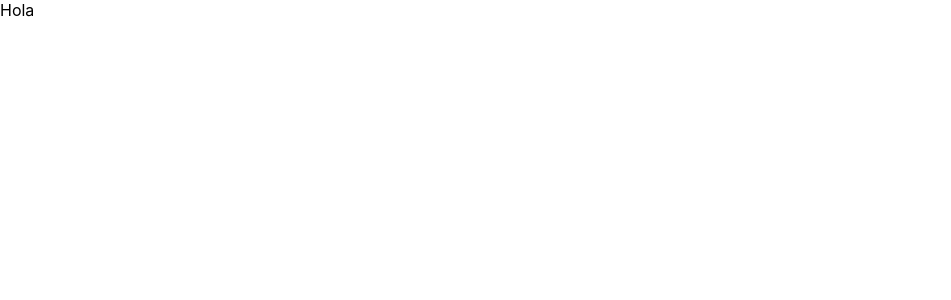
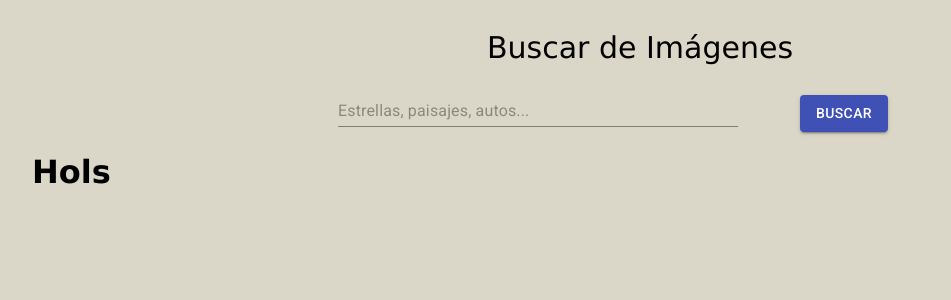
Before and after one commit to gabrielaflores09/react-pixabay, a React (Create React App) app: page / in a window 1280 px wide. Shown: the top 300 px of the page, without its empty margins (0-951 px from the left). Built offline with nearby package versions, Linux system fonts and the light colour scheme.

Commit message:
header-MUI

```diff
--- a/src/App.jsx
+++ b/src/App.jsx
@@ -1,12 +1,13 @@
 import React,{Fragment} from 'react';
 import Header from './components/Header';
+import Body from './components/Body';
 import './App.css';
 
 function App() {
   return (
     <Fragment>
       <Header/>
-
+      <Body/>
     </Fragment>
   );
 }
--- /dev/null
+++ b/src/components/Body.jsx
@@ -0,0 +1,13 @@
+import React from 'react';
+import {Container} from '@material-ui/core';
+
+const Body = () => {
+    return (
+        <Container>
+                    <h1>Hols</h1>
+        </Container>
+
+     );
+}
+
+export default Body;
--- a/src/components/Header.jsx
+++ b/src/components/Header.jsx
@@ -1,10 +1,34 @@
 import React from 'react';
+import { Container,TextField, Button, Grid} from "@material-ui/core";
+import { makeStyles } from '@material-ui/core/styles';
+
+const useStyles = makeStyles((theme) => ({
+    root: {
+      '& > *': {
+        margin: theme.spacing(1),
+      },
+    },
+  }));
 
 const Header = () => {
+    const classes = useStyles();
+
     return (
-        <div>
-            Hola
-        </div>
+        <Container>
+            <div className="formulario" >
+                <p>Buscar de Imágenes</p>
+                <Grid container spacing={1}>
+                    <Grid container item sm={3}/>
+                    <Grid item xs={12} sm={4}>
+                        <TextField  fullWidth id="standard-basic" placeholder="Estrellas, paisajes, autos..."/>
+                    </Grid >
+
+                    <Grid item xs={12} sm={2}>
+                        <Button variant="contained" color="primary">Buscar</Button>
+                    </Grid>
+                </Grid>
+            </div>
+        </Container>
      );
 }
 
--- a/src/index.css
+++ b/src/index.css
@@ -1,13 +1,12 @@
-body {
-  margin: 0;
-  font-family: -apple-system, BlinkMacSystemFont, 'Segoe UI', 'Roboto', 'Oxygen',
-    'Ubuntu', 'Cantarell', 'Fira Sans', 'Droid Sans', 'Helvetica Neue',
-    sans-serif;
-  -webkit-font-smoothing: antialiased;
-  -moz-osx-font-smoothing: grayscale;
+.formulario{
+  text-align: center;
+
+}
+body{
+  background-color: #DBD7C8;
+  font-family: 'Lucida Sans', 'Lucida Sans Regular', 'Lucida Grande', 'Lucida Sans Unicode', Geneva, Verdana, sans-serif;
 }
 
-code {
-  font-family: source-code-pro, Menlo, Monaco, Consolas, 'Courier New',
-    monospace;
+.formulario p{
+  font-size: 30px;
 }
```
